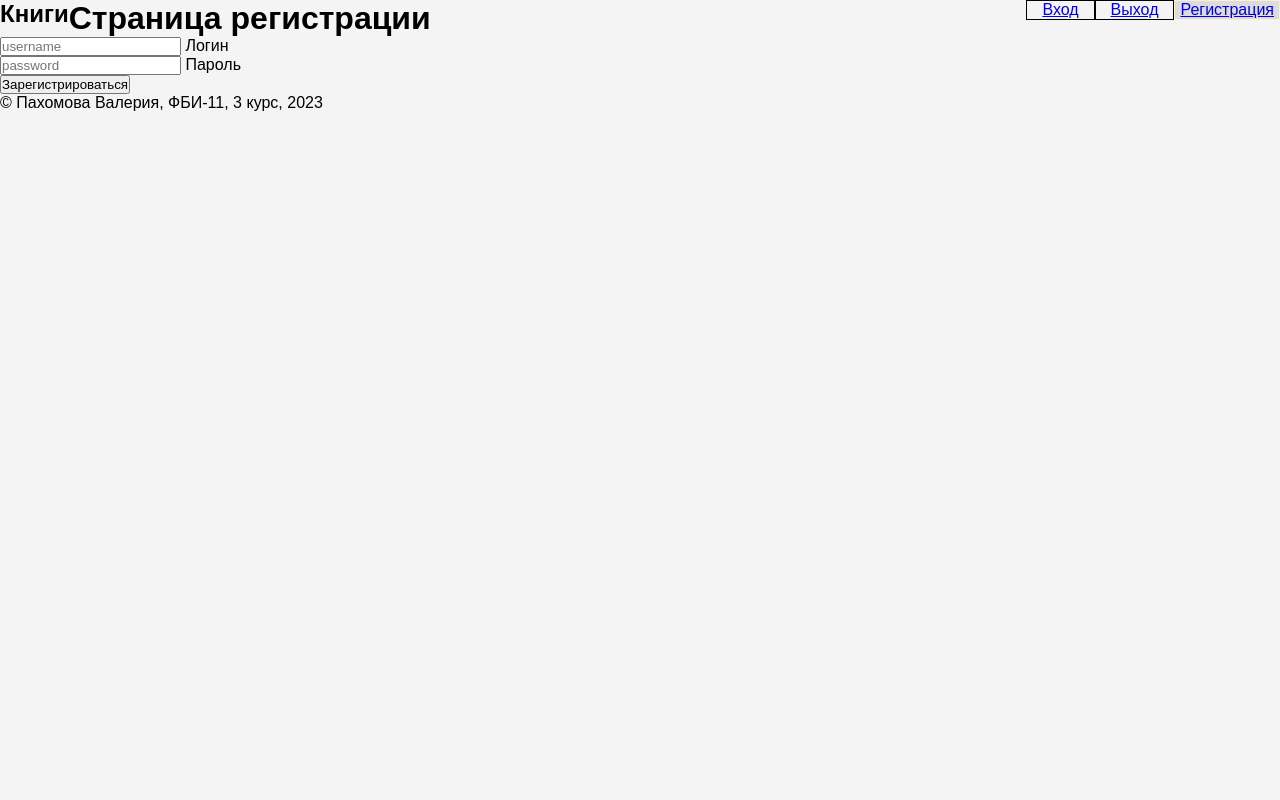
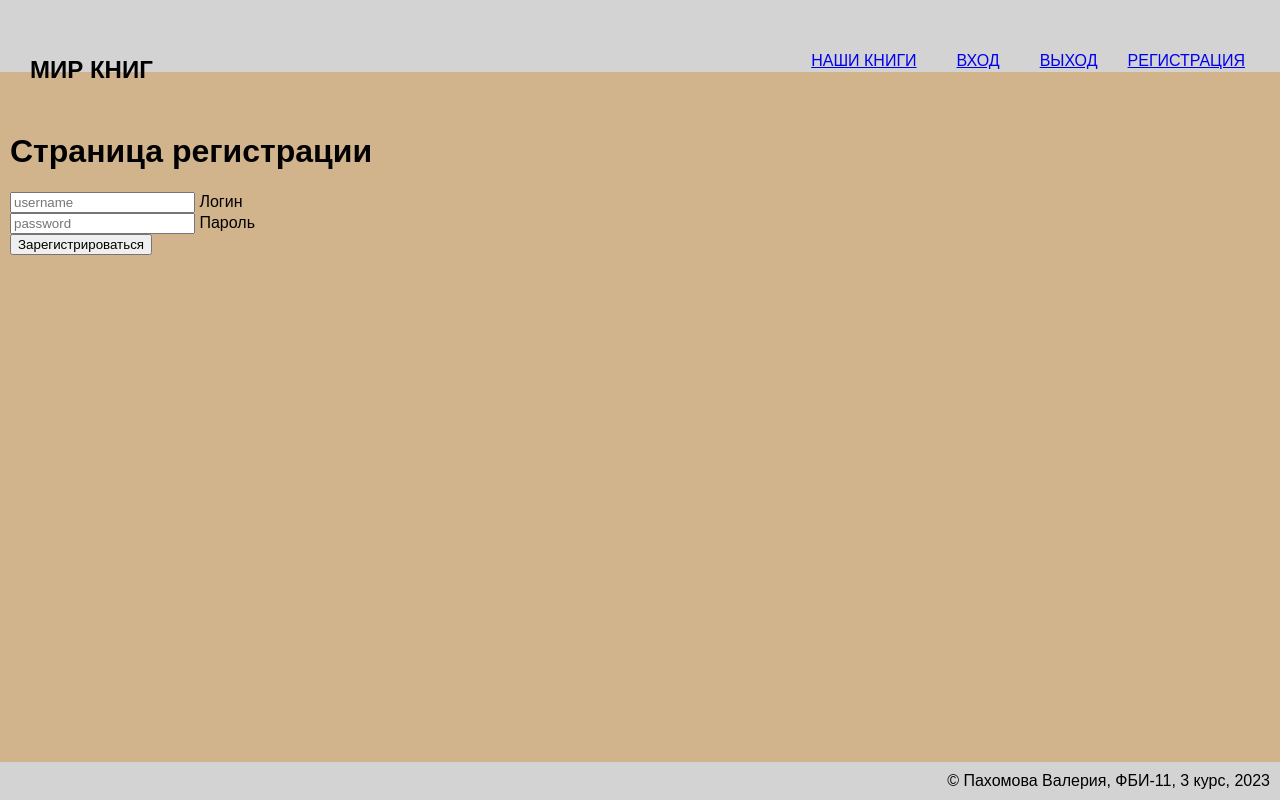
Before and after one commit to ValLeraaa/rgz2, a Flask app: page /register in a window 1280 px wide. Run offline with Flask 3, Linux system fonts and the light colour scheme; some libraries are stand-ins or nearby versions.

Commit message:
изменения

```diff
--- a/app.py
+++ b/app.py
@@ -3,6 +3,7 @@ from flask_sqlalchemy import SQLAlchemy
 from Db import db
 from Db.models import users
 from flask_login import LoginManager
+import psycopg2
 
 from rgz import rgz
 
--- a/db/__init__.py
+++ b/db/__init__.py
@@ -1,2 +1,4 @@
 from flask_sqlalchemy import SQLAlchemy
+from flask_marshmallow import Marshmallow
 db = SQLAlchemy()
+ma = Marshmallow()
--- a/rgz.py
+++ b/rgz.py
@@ -2,21 +2,16 @@ from flask import Blueprint, redirect, request, render_template
 from Db import db
 from Db.models import users, books
 from werkzeug.security import check_password_hash, generate_password_hash
-from flask_login import login_user, login_required, current_user
+from flask_login import login_user, login_required, current_user, logout_user
 import string
 
 rgz = Blueprint("rgz", __name__)
 
-@rgz.route("/check")
-def ckeck():
-    my_users=users.query.all()
-    print(my_users)
-    return "result in console!"
-'''
-@rgz.route('/books')
-def book_list():
-    books = books.query.all()
-    return render_template('book_list.html', books=books)
+@rgz.route("/books")
+@login_required
+def books_list():
+    my_books = books.query.filter_by(user_id = current_user.id).all()
+    return render_template("glav.html", books = my_books, username = current_user.username)
 
 @rgz.route('/filter_books', methods=['GET', 'POST'])
 def filter_books():
@@ -24,7 +19,6 @@ def filter_books():
     author = request.form.get('author')
     number_of_pages = request.form.get('number_of_pages')
     publishing_house = request.form.get('publishing_house')
-'''
 
 @rgz.route("/register", methods=["GET", "POST"])
 def register():
@@ -40,14 +34,14 @@ def register():
     if not (username_form or password_form):
         errors = "Пожалуйста, заполните все поля"
         return render_template("register_orm.html", errors=errors)
-    if len(password_form) <= 2:
+    if len(password_form) <= 3:
         errors = "Пароль должен содержать больше 3 и более символов"
         return render_template("register_orm.html", errors=errors)
     hashedPswd = generate_password_hash(password_form, method = "pbkdf2")
     newUser = users(username = username_form, password = hashedPswd)
     db.session.add(newUser)
     db.session.commit()
-    return redirect("/rgz/login")
+    return redirect("/books")
 
 @rgz.route("/login", methods = ["GET", "POST"])
 def login():
@@ -63,7 +57,7 @@ def login():
     if my_user is not None:
         if check_password_hash(my_user.password, password_form):
             login_user(my_user, remember = False)
-            return redirect("/books")
+            return redirect("/book")
         else:
             errors = "Неправильный пароль"
             return render_template("login_orm.html", errors=errors)
@@ -75,12 +69,13 @@ def login():
 @login_required
 def logout():
     logout_user()
-    return redirect("/glav")
+    return redirect("/sts")
 
-@rgz.route("/glav")
+
+@rgz.route("/str")
 def main():
     if current_user.is_authenticated:
         username = current_user.username
     else:
         username = "Anon"
-    return render_template('str.html', username=username)
+    return render_template('glav.html', username=username)
--- /dev/null
+++ b/static/main.css
@@ -0,0 +1,70 @@
+body {
+    margin: 0;
+    font-family: Arial, sans-serif;
+    background-color: #D2B48C;
+}
+
+main{
+    margin-bottom: 40px;
+    padding: 10px;
+}
+
+.glavdiv {
+    padding: 16px 0;
+    background-color: lightgray;
+}
+
+.ul {
+    padding: 0;
+    margin: 0;
+    text-align: center;
+}
+
+.glav {
+    display: inline-block;
+    margin-left: 10px;
+    text-transform: uppercase;
+}
+
+.book {
+    display: inline-block;
+    margin-left: 10px;
+    text-transform: uppercase;
+}
+
+.error {
+    color: red;
+}
+
+p {
+    text-align: center;
+}
+
+.modal {
+    display: none;
+    z-index: 100;
+    box-shadow: 3px 3px 5px black;
+    width: 400px;
+    left: 50%;
+    margin-left: -200px;
+    position: relative;
+    padding: 20px;
+}
+
+
+header {
+    margin-bottom: 30px;
+    padding: 20px;
+    background: lightgray;
+}
+
+footer {
+    margin-top: 20px;
+    padding: 10px;
+    background: lightgray;
+    text-align: right;
+    position: fixed;
+    bottom: 0;
+    left: 0;
+    right: 0;
+}
--- a/templates/main.css
+++ /dev/null
@@ -1,19 +0,0 @@
-* {
-    margin: 0;
-    padding: 0;
-    box-sizing: border-box;
-}
-
-body {
-    font-family: Arial, sans-serif;
-    background-color: #f4f4f4;
-}
-
-.glav {
-    list-style: none;
-}
-
-ul {
-    margin-left: 0;
-    padding-left: 0;
-}
--- a/templates/str.html
+++ b/templates/str.html
@@ -3,18 +3,19 @@
 <head>
     <meta charset="UTF-8">
     <meta name="viewport" content="width=device-width, initial-scale=1.0">
-    <title>Мир книг{% block lab %}{% endblock %}</title>
-    <link rel="stylesheet" href="main.css">
+    <title>Мир книг</title>
+    <link rel="stylesheet" href="static/main.css">
 </head>
 <body>
     <header>
         <div class="glavdiv">
             <ul class="ul">
-                <li class="glav", style="float: left;"><h2>Книги</h2></li>
+                <li class="glav", style="float: left;"><h2>Мир книг</h2></li>
                 <li class="glav", style="float: right;"><p>{{ username }}</p></li>
-                <li class="glav", style="float: right; border: 1px solid #ffecd5; padding-left: 5px; padding-right: 5px; background-color: gainsboro;"><a href="/register"><p>Регистрация</a></p></li>
-                <li class="glav", style="float: right; border: 1px solid; padding-left: 15px; padding-right: 15px;"><a href="/logout"><p>Выход</a></p></li>
-                <li class="glav", style="float: right; border: 1px solid; padding-left: 15px; padding-right: 15px;"><a href="/login"><p>Вход</a></p></li>
+                <li class="glav", style="float: right; padding-left: 5px; padding-right: 5px; "><a href="/register"><p>Регистрация</a></p></li>
+                <li class="glav", style="float: right; padding-left: 15px; padding-right: 15px;"><a href="/logout"><p>Выход</a></p></li>
+                <li class="glav", style="float: right; padding-left: 15px; padding-right: 15px;"><a href="/login"><p>Вход</a></p></li>
+                <li class="glav", style="float: right; padding-left: 15px; padding-right: 15px;"><a href="/books"><p>Наши книги</a></p></li>
             </ul>
         </div>
     </header>
```
Also changed, not shown: db/models.py (+1 -6 lines), 1 other file.
